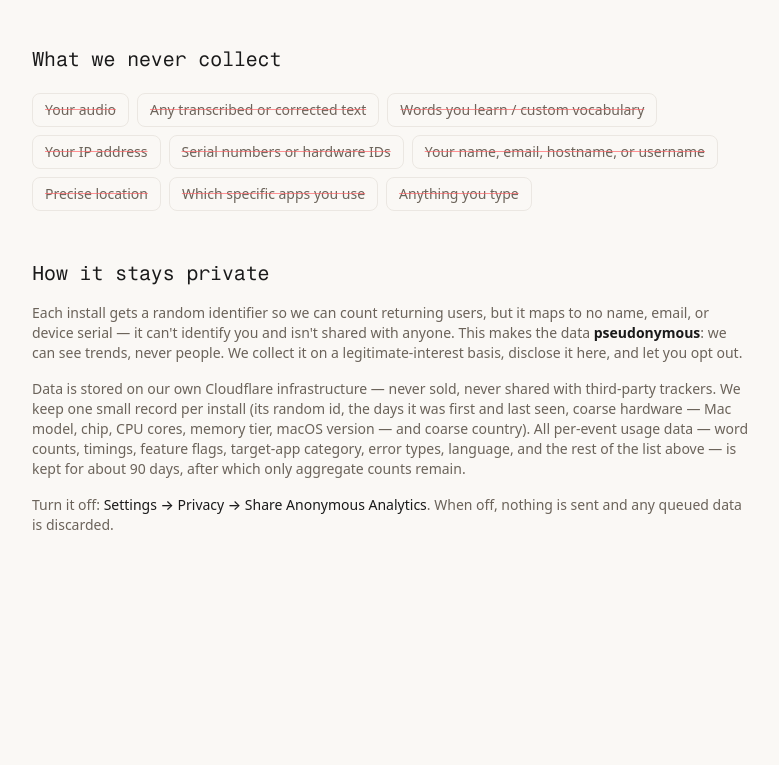
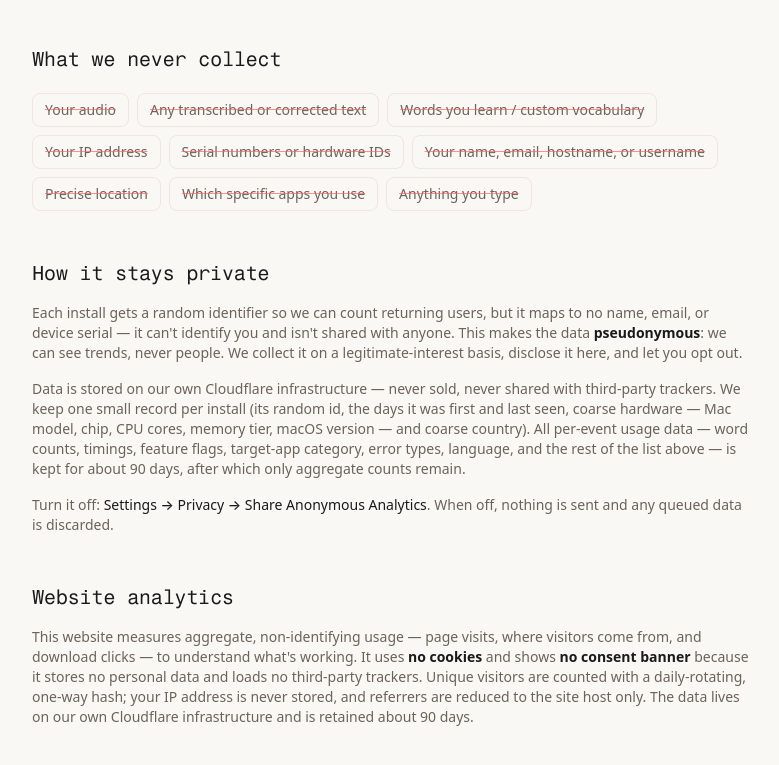
Before and after one commit to kishanhitk/suniye, an Astro site in the folder website/: page /privacy in a window 1280 px wide. Shown: the part 1225-1990 px from the top of the page, without its empty margins (248-1027 px from the left). Before the commit the page ends 1856 px from the top, so only its background shows below. Built offline with nearby package versions, Linux system fonts and the light colour scheme; Astro itself is replaced by a stand-in of ours; a web font is replaced by a local one.

Commit message:
docs(privacy): disclose first-party website analytics

```diff
--- a/website/src/pages/privacy.astro
+++ b/website/src/pages/privacy.astro
@@ -85,5 +85,17 @@ const neverCollected = [
         When off, nothing is sent and any queued data is discarded.
       </p>
     </section>
+
+    <section class="mt-12 space-y-4 text-sm text-muted">
+      <h2 class="font-display text-xl tracking-tight text-ink">Website analytics</h2>
+      <p>
+        This website measures aggregate, non-identifying usage — page visits, where visitors come from, and
+        download clicks — to understand what's working. It uses <strong class="text-ink">no cookies</strong> and
+        shows <strong class="text-ink">no consent banner</strong> because it stores no personal data and loads no
+        third-party trackers. Unique visitors are counted with a daily-rotating, one-way hash; your IP address is
+        never stored, and referrers are reduced to the site host only. The data lives on our own Cloudflare
+        infrastructure and is retained about 90 days.
+      </p>
+    </section>
   </main>
 </Layout>
```
